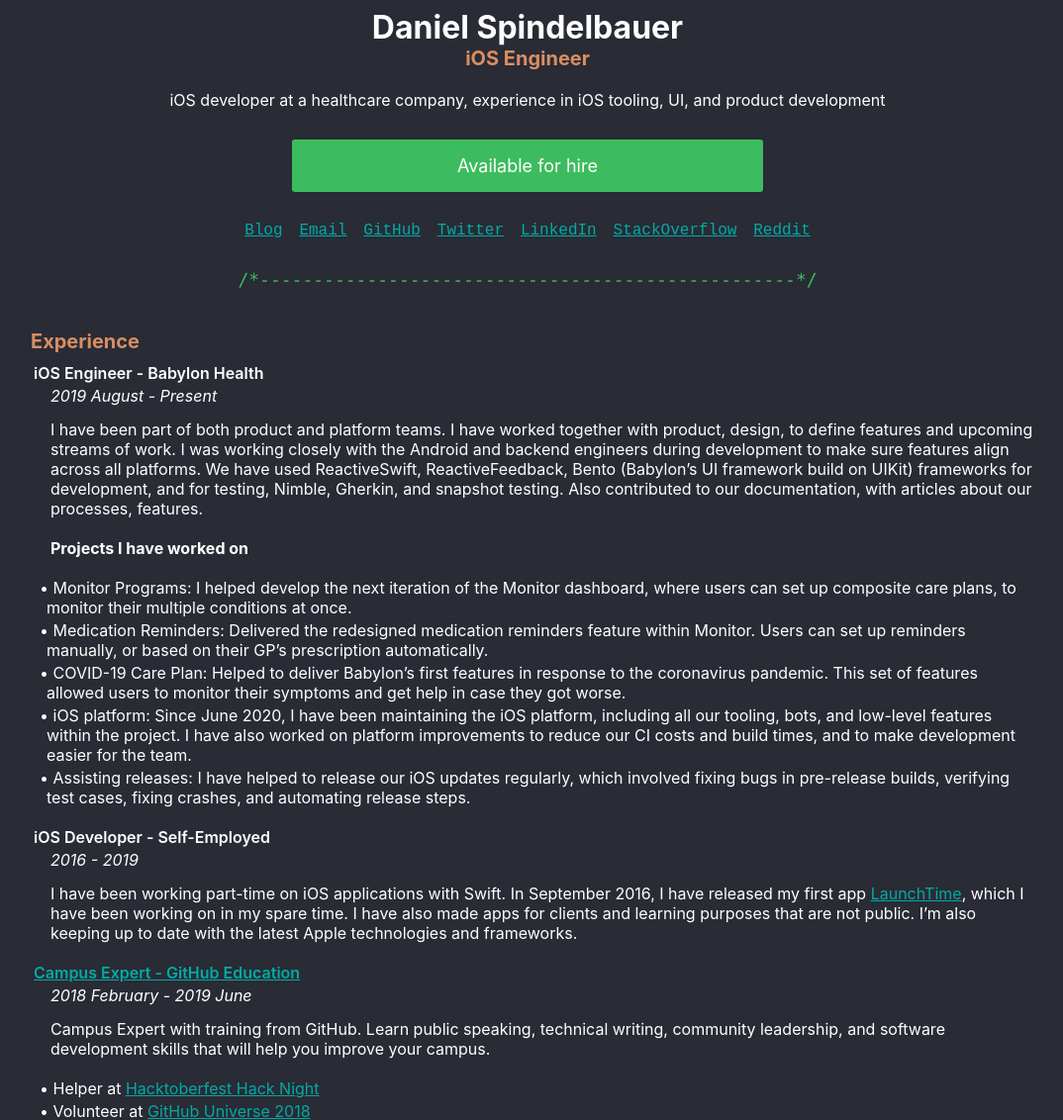
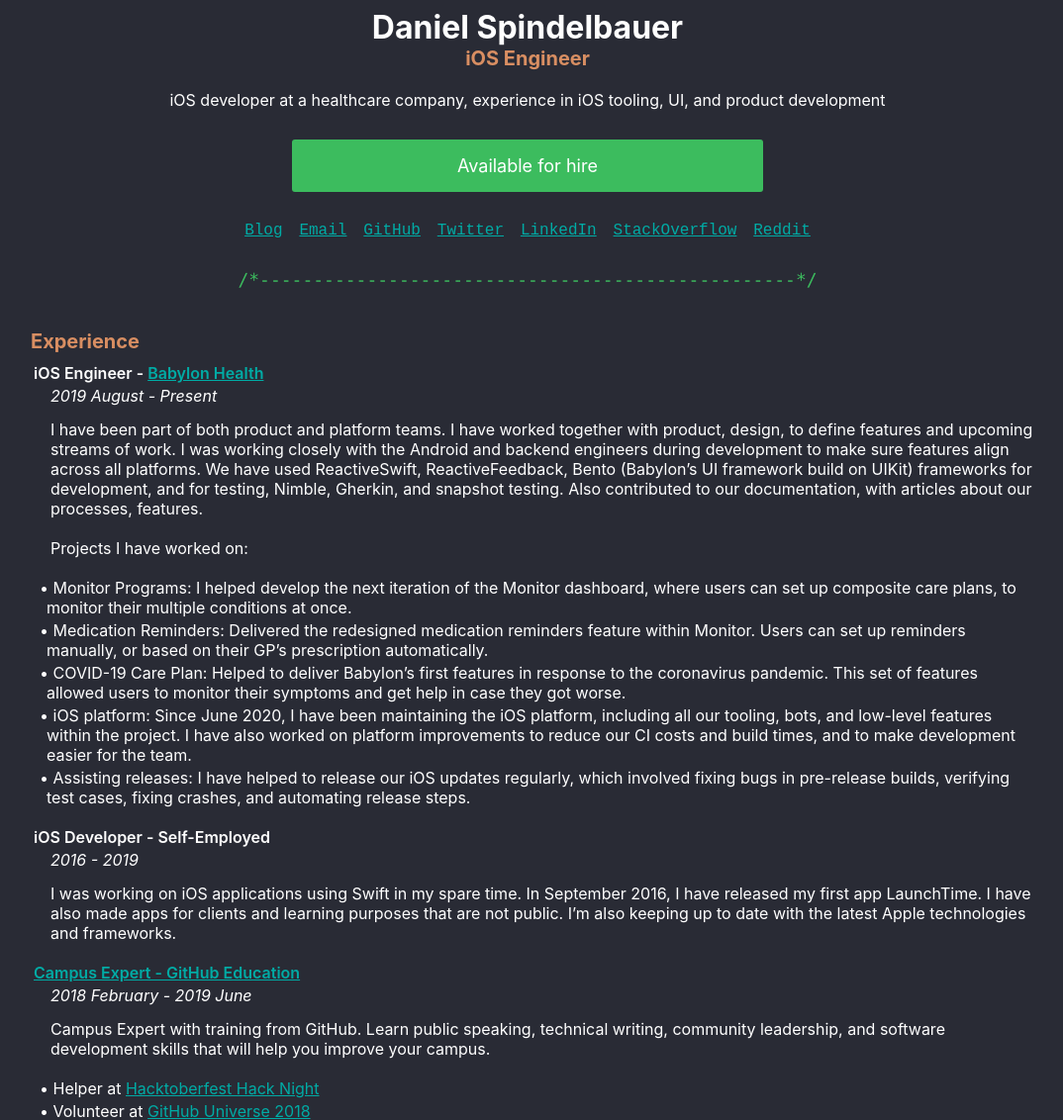
Before and after one commit to sdaniel55/sdaniel55.github.io, a Jekyll site: the page built from index.md, in a window 1280 px wide and 1400 px high, cut to the strip 268-1400 px from the top of the window. Shown: the whole strip at 99% size, without its empty margins (107-1181 px from the left). Built offline with Jekyll 4.4.1, drawn with Linux system fonts in a browser that asks for light colours; some of the changed lines change nothing that is shown.

Commit message:
Updated formatting

```diff
--- a/_data/experiences.yml
+++ b/_data/experiences.yml
@@ -1,9 +1,9 @@
-- title: "iOS Engineer - Babylon Health"
+- title: "iOS Engineer - [Babylon Health](https://babylonhealth.com)"
   date: "2019 August - Present"
   description: |
     I have been part of both product and platform teams. I have worked together with product, design, to define features and upcoming streams of work. I was working closely with the Android and backend engineers during development to make sure features align across all platforms. We have used ReactiveSwift, ReactiveFeedback, Bento (Babylon’s UI framework build on UIKit) frameworks for development, and for testing, Nimble, Gherkin, and snapshot testing. Also contributed to our documentation, with articles about our processes, features.
 
-    **Projects I have worked on**
+    Projects I have worked on:
     - Monitor Programs: I helped develop the next iteration of the Monitor dashboard, where users can set up composite care plans, to monitor their multiple conditions at once.
     - Medication Reminders: Delivered the redesigned medication reminders feature within Monitor. Users can set up reminders manually, or based on their GP’s prescription automatically.
     - COVID-19 Care Plan: Helped to deliver Babylon’s first features in response to the coronavirus pandemic. This set of features allowed users to monitor their symptoms and get help in case they got worse.
@@ -11,7 +11,7 @@
     - Assisting releases: I have helped to release our iOS updates regularly, which involved fixing bugs in pre-release builds, verifying test cases, fixing crashes, and automating release steps.
 - title: "iOS Developer - Self-Employed"
   date: "2016 - 2019"
-  description: "I have been working part-time on iOS applications with Swift. In September 2016, I have released my first app [LaunchTime](https://itunes.apple.com/us/app/launchtime-rocket-launch-schedule/id1150882739?at=1010lqoC&ct=resume&ls=1&pt=87037734&mt=8), which I have been working on in my spare time. I have also made apps for clients and learning purposes that are not public. I’m also keeping up to date with the latest Apple technologies and frameworks."
+  description: "I was working on iOS applications using Swift in my spare time. In September 2016, I have released my first app LaunchTime. I have also made apps for clients and learning purposes that are not public. I’m also keeping up to date with the latest Apple technologies and frameworks."
 - title: "[Campus Expert - GitHub Education](https://education.github.com/experts)"
   date: "2018 February - 2019 June"
   description: |
```
